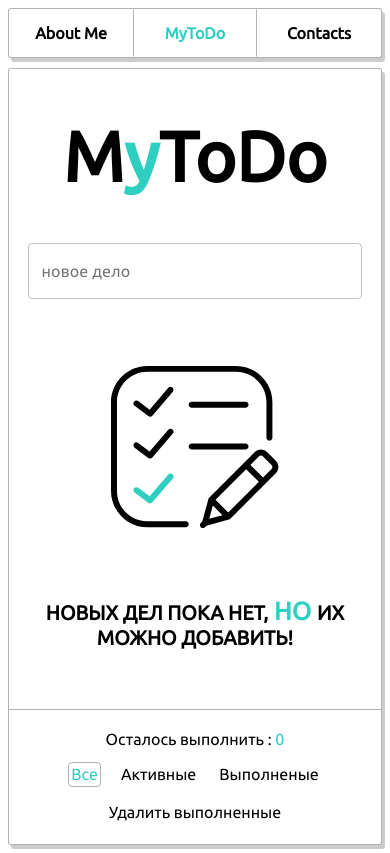
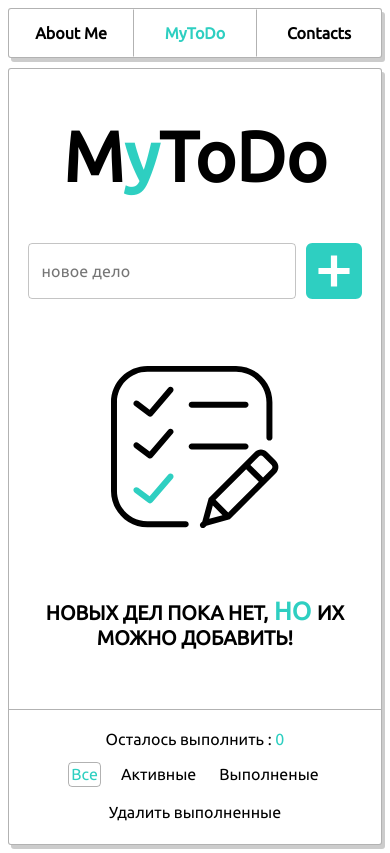
Before and after one commit to WebHeroSchool/MyToDo, a React (Create React App) app: page / in a window 390 px wide. Built offline with nearby package versions, Linux system fonts and the light colour scheme.

Commit message:
validation

```diff
--- a/src/components/Input/Input.css
+++ /dev/null
@@ -1,3 +0,0 @@
-.MuiFormControl-root{
-  width: 100%;
-}
--- a/src/components/Input/Input.js
+++ b/src/components/Input/Input.js
@@ -1,14 +1,12 @@
 import React from 'react';
 import { withStyles } from '@material-ui/core/styles';
 import TextField from '@material-ui/core/TextField';
-import './Input.css';
+import styles from './Input.module.css';
 
 // style for input
 const CssTextField = withStyles({
   root: {
-    '& .MuiFormControl-root': {
-      'width': '100%'
-    },
+    'width': '100%',
     '& .MuiFormLabel-root': {
       'font-family': 'Ubuntu'
     },
@@ -38,19 +36,31 @@ class Input extends React.Component{
     helperText: ''
   };
 
-  onKeyDownAction = (e) => {
-    if(e.key === 'Enter'){
-      if(this.state.value === ''){
-        this.setState({error: true , helperText: 'ВВЕДИТЕ ТЕКСТ'});
-      }else{
-        this.props.onKeyDownAdd(this.state.value);
-        this.setState({value: '', error: false ,helperText:''});
-      }
+
+  valueValidate = () => {
+    if(this.props.todoItems.map(item =>this.state.value === item.value)){
+      this.setState({error: true , helperText: 'ТАКОЕ ДЕЛО УЖЕ ЕСТЬ'});
+    }
+    else if(this.state.value === ''){
+      this.setState({error: true , helperText: 'ВВЕДИТЕ ТЕКСТ'});
+    }else{
+      this.props.addNewTodo(this.state.value);
+      this.setState({value: '', error: false ,helperText:''});
     }
   }
 
+  onKeyDownAction = (e) => {
+    if(e.key === 'Enter'){
+      this.valueValidate();
+    }
+  }
+
+  onClickAction = () => {
+    this.valueValidate();
+  }
+
   render() {
-    return (
+    return (<div className={styles.input}>
       <CssTextField
         id="outlined-basic"
         label="новое дело"
@@ -61,7 +71,17 @@ class Input extends React.Component{
         onChange={event => this.setState({ value: event.target.value })}
         onKeyPress={this.onKeyDownAction}
       />
-    )
+      <button className={styles.btn} onClick={this.onClickAction}>
+        <svg className={styles.icon} viewBox="0 0 384 384">
+          <g><g>
+          <path d="M341.333,0H42.667C19.093,0,0,19.093,0,42.667v298.667C0,364.907,19.093,384,42.667,384h298.667
+              C364.907,384,384,364.907,384,341.333V42.667C384,19.093,364.907,0,341.333,0z M298.667,213.333h-85.333v85.333h-42.667v-85.333
+              H85.333v-42.667h85.333V85.333h42.667v85.333h85.333V213.333z"/>
+          </g></g><g></g><g></g><g></g><g></g><g></g><g></g><g></g><g></g><g></g><g></g><g></g><g></g><g></g><g></g><g></g>
+        </svg>
+      </button>
+
+    </div>)
   }
 }
 
--- /dev/null
+++ b/src/components/Input/Input.module.css
@@ -0,0 +1,31 @@
+.input{
+  display: flex;
+  align-items: flex-start;
+}
+
+.btn{
+  display: none;
+  background: transparent;
+  outline: none;
+  padding: 0;
+  margin: 0 0 0 10px;
+  border: 1px transparent;
+  border-radius: 10%;
+  transition: all .4s;
+}
+
+.btn:active{
+  background: #2ECFC1;
+}
+
+.icon{
+  fill: #2ECFC1;
+  min-height: 56px;
+  min-width: 56px;
+}
+
+@media (max-width: 1000px){
+  .btn{
+    display: flex;
+  }
+}
--- a/src/components/Todo/Todo.js
+++ b/src/components/Todo/Todo.js
@@ -64,7 +64,7 @@ const Todo = () => {
     setTodoItems(newTodoItems);
   }
 
-  const onKeyDownAdd = value => {
+  const addNewTodo = value => {
     const newTodoItems = [
     ...todoItems,
     {
@@ -100,7 +100,7 @@ const Todo = () => {
   return(<>
       <h1 className={styles.title}>M<span className={styles.title_color}>y</span>ToDo</h1>
       <div className={styles.content}>
-        <Input onKeyDownAdd={onKeyDownAdd}/>
+        <Input addNewTodo={addNewTodo} todoItems={todoItems} />
         <ItemList todoItems={todoItems}
                   checkboxChange={checkboxChange}
                   onClickDelete={onClickDelete}
```
